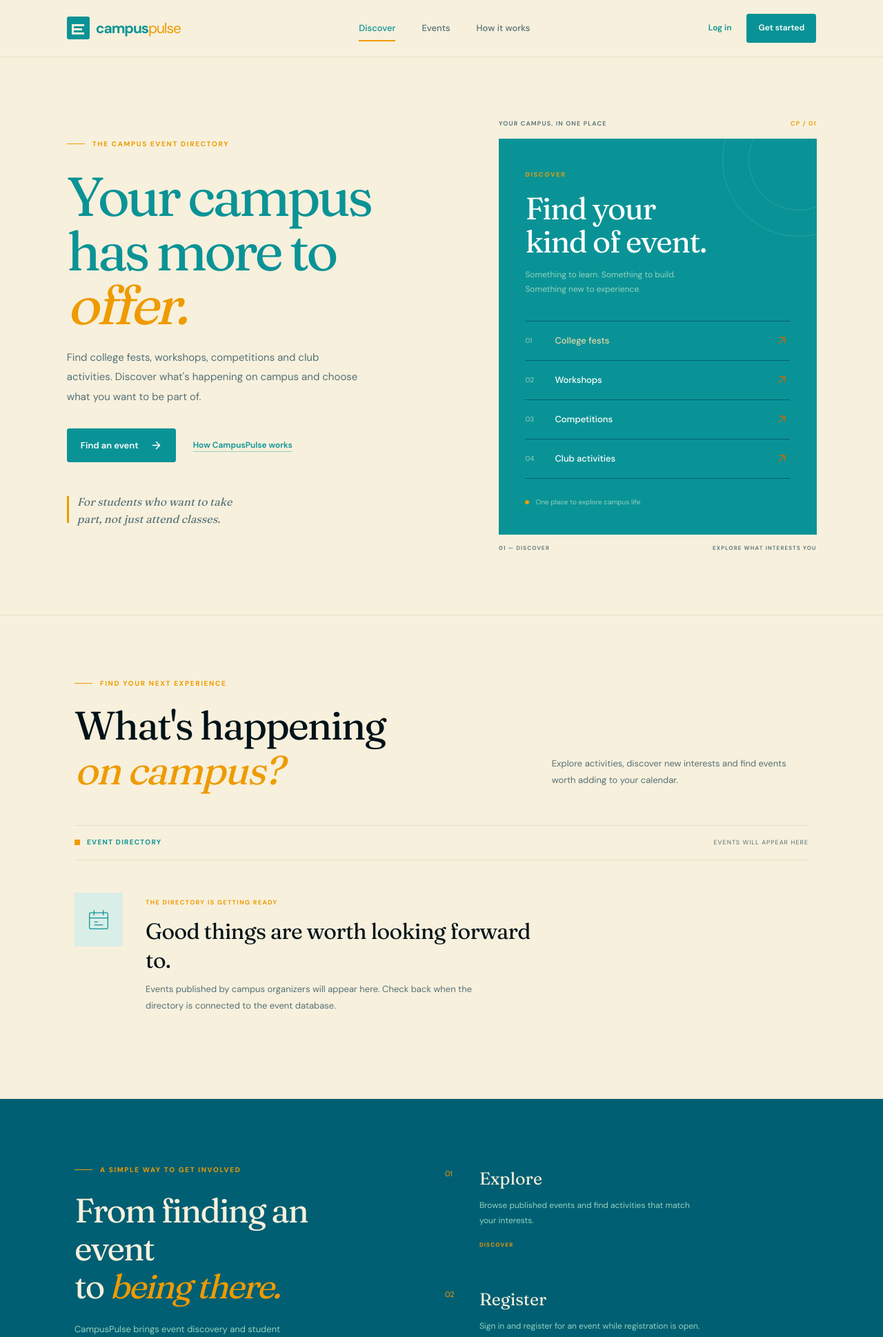
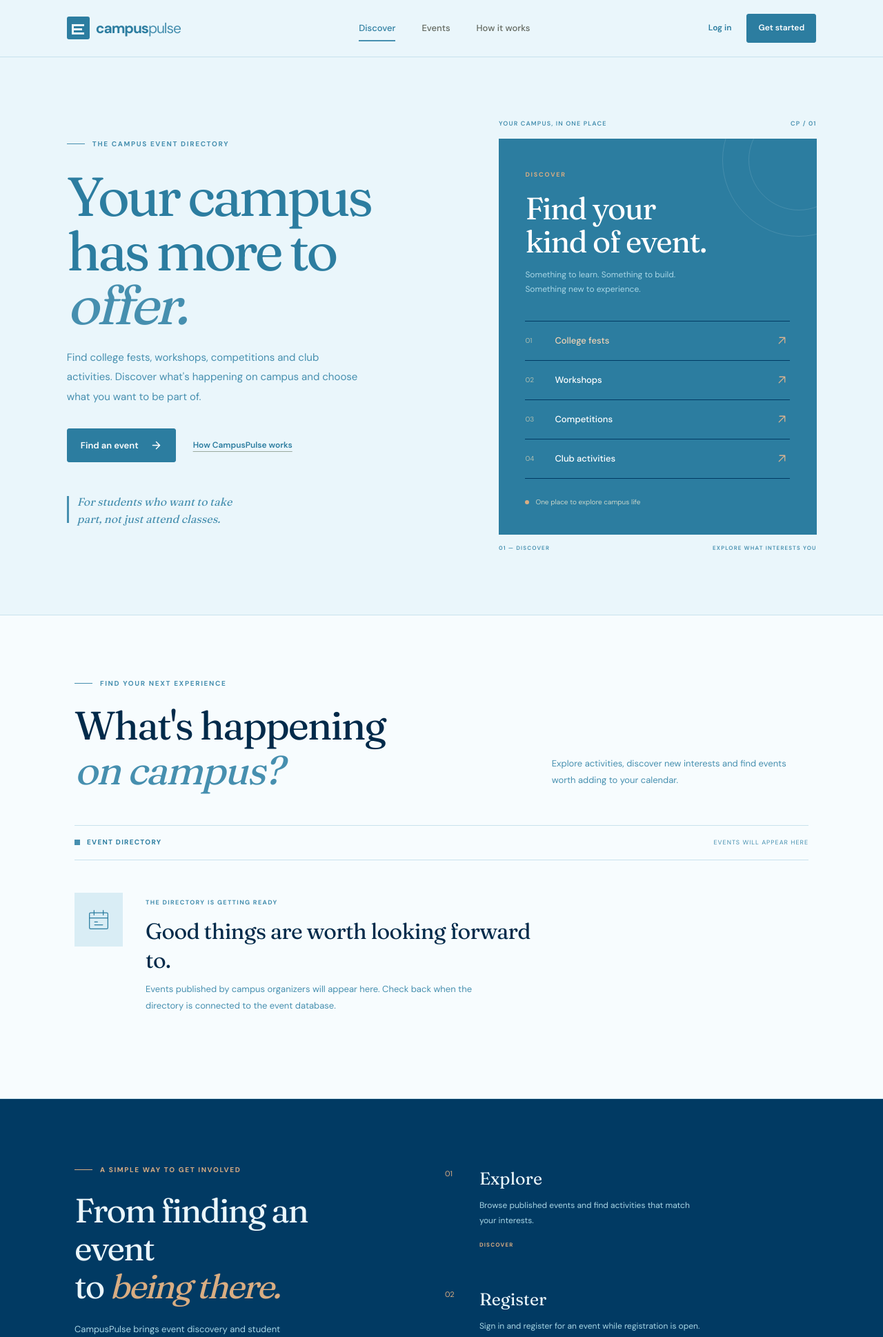
Before and after one commit to SayanPal-Adi/CampusPulse, a Flask app: page / in a window 1280 px wide. Shown: the top 1938 px of the page at 69% size. Run offline with Flask 3, Linux system fonts and the light colour scheme; parts of the project's set-up code (start-up, migrations or seed data) failed here and were passed over.

Commit message:
Refactor styles: update brand palette and color variables for improved visual consistency

```diff
--- a/campuspulse/static/css/style.css
+++ b/campuspulse/static/css/style.css
@@ -1,9 +1,15 @@
-/* CampusPulse refreshed brand palette */
+/* CampusPulse — Deep Blue & Sky Blue brand palette */
 :root {
- --cp-ink-black: #001219; --cp-dark-teal: #005f73; --cp-dark-cyan: #0a9396;
- --cp-pearl-aqua: #94d2bd; --cp-vanilla-custard: #e9d8a6; --cp-golden-orange: #ee9b00;
- --cp-burnt-caramel: #ca6702; --cp-rusty-spice: #bb3e03; --cp-oxidized-iron: #ae2012;
- --cp-brown-red: #9b2226;
+    --deep-space-blue: #012a4a;
+    --yale-blue: #013a63;
+    --yale-blue-2: #01497c;
+    --yale-blue-3: #014f86;
+    --rich-cerulean: #2a6f97;
+    --cerulean: #2c7da0;
+    --air-force-blue: #468faf;
+    --steel-blue: #61a5c2;
+    --sky-blue-light: #89c2d9;
+    --light-blue: #a9d6e5;
 }
 
 
@@ -15,16 +21,16 @@
 :root {
     color-scheme: light;
 
-    --color-bg: #f7f0dc;
-    --color-paper: #fffdf77;
-    --color-ink: #001219;
-    --color-green: #0a9396;
-    --color-green-dark: #005f73;
-    --color-green-soft: #d9eee7;
-    --color-orange: #ee9b00;
-    --color-muted: #557078;
-    --color-border: #e6dfc8;
-    --color-border-dark: #005f73;
+    --color-bg: #eaf6fb;
+    --color-paper: #f7fcfe;
+    --color-ink: #012a4a;
+    --color-green: #2c7da0;
+    --color-green-dark: #013a63;
+    --color-green-soft: #d9edf5;
+    --color-orange: #468faf;
+    --color-muted: #468faf;
+    --color-border: #c8e2ed;
+    --color-border-dark: #013a63;
 
     --font-display: "Fraunces", Georgia, serif;
     --font-body: "DM Sans", -apple-system, BlinkMacSystemFont, sans-serif;
@@ -180,7 +186,7 @@ svg {
 .nav-link {
     position: relative;
     padding: 8px 0;
-    color: #557078;
+    color: #62685f;
     font-size: 13px;
     font-weight: 500;
     text-decoration: none;
@@ -285,7 +291,7 @@ svg {
 .hero-description {
     max-width: 430px;
     margin: 0;
-    color: #557078;
+    color: #468faf;
     font-size: 15px;
     line-height: 1.9;
 }
@@ -332,7 +338,7 @@ svg {
     color: var(--color-green);
     font-size: 12px;
     font-weight: 600;
-    text-decoration-color: #94d2bd;
+    text-decoration-color: #9ba99e;
     text-underline-offset: 5px;
 }
 
@@ -432,7 +438,7 @@ svg {
 }
 
 .board-kicker {
-    color: #ee9b00;
+    color: #d9ad82;
     font-size: 9px;
     font-weight: 700;
     letter-spacing: 1.8px;
@@ -450,7 +456,7 @@ svg {
 .board-heading p {
     max-width: 280px;
     margin: 0;
-    color: #94d2bd;
+    color: #a9d6e5;
     font-size: 12px;
     line-height: 1.8;
 }
@@ -479,11 +485,11 @@ svg {
 .category-row svg {
     width: 17px;
     height: 17px;
-    color: #ca6702;
+    color: #d7b291;
 }
 
 .category-number {
-    color: #94d2bd;
+    color: #aebeb1;
     font-size: 10px;
     font-variant-numeric: tabular-nums;
 }
@@ -494,7 +500,7 @@ svg {
 }
 
 .category-featured .category-name {
-    color: #e9d8a6;
+    color: #f1d4b5;
 }
 
 .board-footer {
@@ -502,7 +508,7 @@ svg {
     align-items: center;
     gap: 9px;
     margin-top: 26px;
-    color: #94d2bd;
+    color: #c7d5c9;
     font-size: 10px;
 }
 
@@ -510,7 +516,7 @@ svg {
     width: 6px;
     height: 6px;
     flex-shrink: 0;
-    background: #ee9b00;
+    background: #d9ad82;
     border-radius: 50%;
 }
 
@@ -665,12 +671,12 @@ svg {
     grid-template-columns: minmax(0, 0.8fr) minmax(0, 1fr);
     gap: clamp(48px, 9vw, 130px);
     padding: 95px max(var(--page-gutter), calc((100vw - 1064px) / 2));
-    color: #f7f0dc;
+    color: #eaf6fb;
     background: var(--color-green-dark);
 }
 
 .eyebrow-light {
-    color: #ee9b00;
+    color: #d9ad82;
 }
 
 .how-heading h2 {
@@ -679,14 +685,14 @@ svg {
 }
 
 .how-heading h2 span {
-    color: #ee9b00;
+    color: #d9ad82;
     font-style: italic;
 }
 
 .how-heading > p {
     max-width: 330px;
     margin-top: 22px;
-    color: #94d2bd;
+    color: #a9d6e5;
     font-size: 13px;
     line-height: 1.9;
 }
@@ -709,7 +715,7 @@ svg {
 
 .step-number {
     padding-top: 4px;
-    color: #ee9b00;
+    color: #d9ad82;
     font-size: 11px;
     font-variant-numeric: tabular-nums;
 }
@@ -724,7 +730,7 @@ svg {
 .step-content p {
     max-width: 330px;
     margin: 7px 0 0;
-    color: #94d2bd;
+    color: #a9d6e5;
     font-size: 12px;
     line-height: 1.85;
 }
@@ -732,7 +738,7 @@ svg {
 .step-status {
     grid-column: 2;
     margin-top: 4px;
-    color: #ee9b00;
+    color: #d9ad82;
     font-size: 8px;
     font-weight: 700;
     letter-spacing: 1.2px;
@@ -816,7 +822,7 @@ svg {
     align-items: center;
     gap: 20px;
     padding: 31px var(--page-gutter) 0;
-    background: #f7f0dc;
+    background: #efeee6;
     border-top: 1px solid var(--color-border);
 }
 
@@ -1371,7 +1377,7 @@ svg {
 
 .empty-state:hover .empty-state-icon {
     transform: translateY(-4px);
-    background: #94d2bd;
+    background: #d9edf5;
 }
 
 /* How it works */
@@ -1384,7 +1390,7 @@ svg {
 
 .step:hover {
     padding-left: 8px;
-    border-color: #ee9b00;
+    border-color: #d9ad82;
 }
 
 .step-number {
@@ -1392,7 +1398,7 @@ svg {
 }
 
 .step:hover .step-number {
-    color: #e9d8a6;
+    color: #f1d4b5;
 }
 
 /* Organizer section */
```
